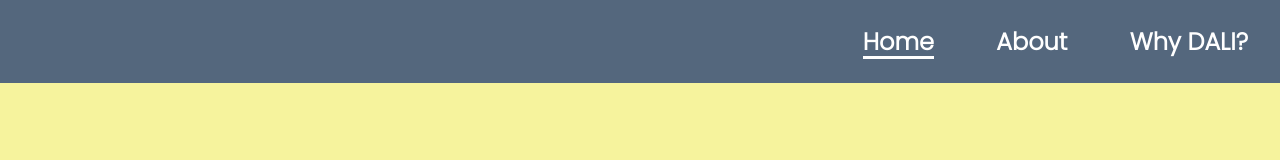
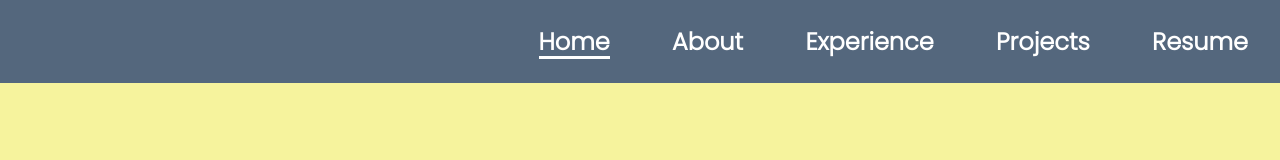
Before and after one commit to kaylie-e-sampson/kaylie.dev, a React (Create React App) app: page / in a window 1280 px wide. Shown: the top 160 px of the page. Built offline with nearby package versions, Linux system fonts and the light colour scheme.

Commit message:
added resume link

```diff
--- a/src/components/Header/Header.css
+++ b/src/components/Header/Header.css
@@ -23,3 +23,7 @@
     cursor:pointer;
     font-weight: bold;
   }
+  a{
+    color:#fff;
+    text-decoration:none;
+  }
--- a/src/components/Header/Header.js
+++ b/src/components/Header/Header.js
@@ -1,6 +1,7 @@
 import React from 'react';
 import './Header.css';
 import { Link } from "react-scroll";
+import pdf from "../../assets/Kaylie_Sampson.pdf"
 
 function Header() {
   return (
@@ -11,9 +12,16 @@ function Header() {
       <Link activeClass="active" to="about" spy={true} smooth={true} offset={-70} duration={500} >
         <div className="HeaderItem"> About </div>
       </Link>
-      <Link activeClass="active" to="whyDali" spy={true} smooth={true} offset={-70} duration={500} >
-        <div className="HeaderItem"> Why DALI? </div>
+      <Link activeClass="active" to="experience" spy={true} smooth={true} offset={-70} duration={500} >
+        <div className="HeaderItem"> Experience </div>
       </Link>
+      <Link activeClass="active" to="projects" spy={true} smooth={true} offset={-70} duration={500} >
+        <div className="HeaderItem"> Projects </div>
+      </Link>
+      <a href={pdf} target="_blank" rel="noreferrer" className='HeaderItem'>Resume</a>
+      {/* <Link activeClass="active" to="whyDali" spy={true} smooth={true} offset={-70} duration={500} >
+        <div className="HeaderItem"> Resume </div>
+      </Link> */}
     </div>
   )
 }
```
Also changed, not shown: 1 other file (tests, documents, lock files or other folders).
